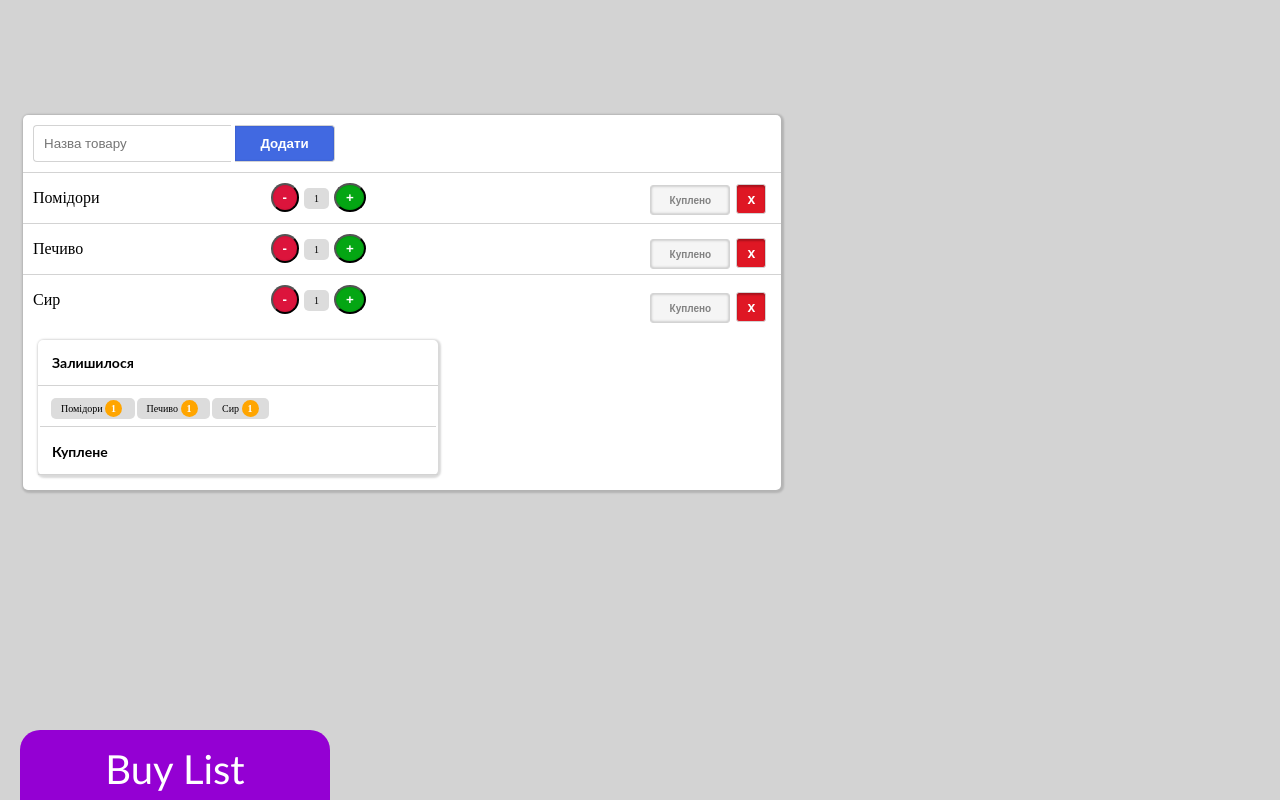
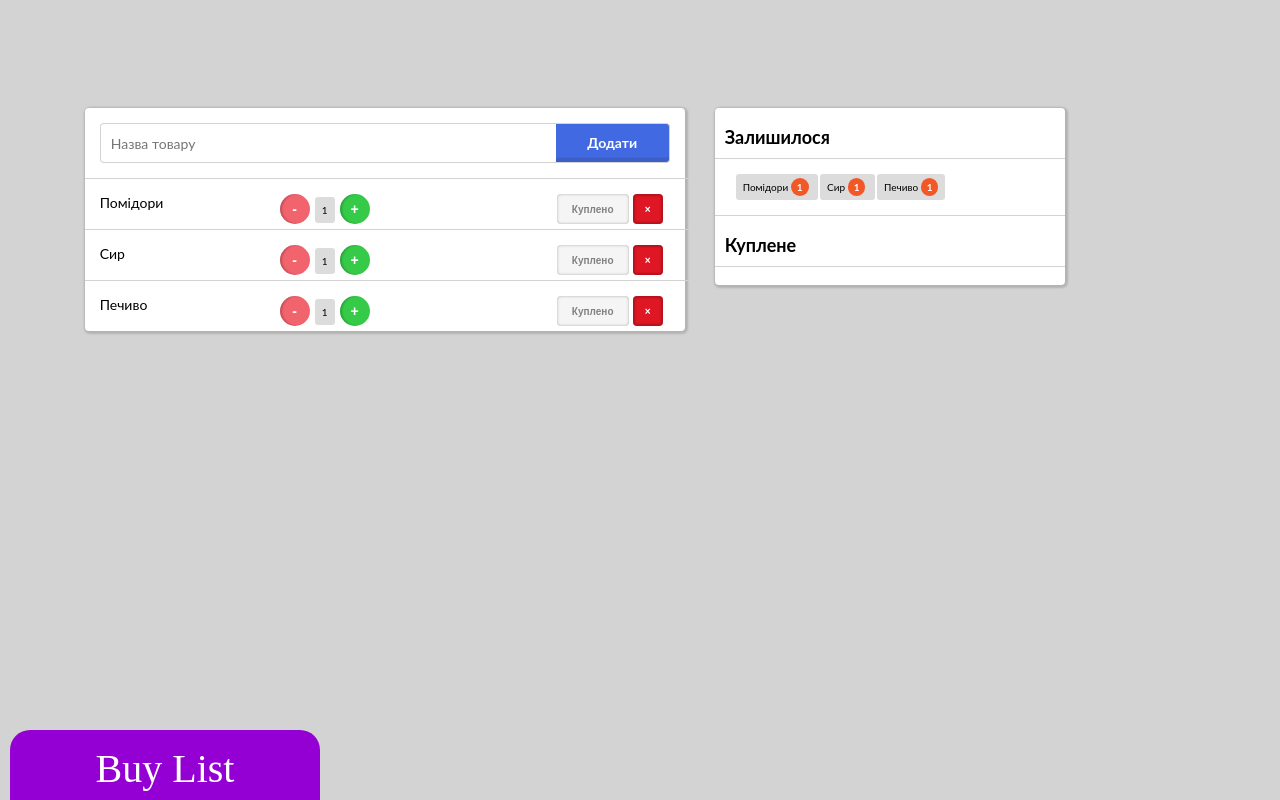
Before and after one commit to 6newmoon9/hw-buylist, a plain HTML site: page index.html in a window 1280 px wide. Drawn offline with Linux system fonts and the light colour scheme.

Commit message:
check all buges

```diff
--- a/index.html
+++ b/index.html
@@ -1,111 +1,92 @@
 <!DOCTYPE html>
 <html>
+
 <head lang="uk">
     <meta charset="UTF-8">
     <title>My Page</title>
     <link rel="stylesheet" type="text/css" href="main.css" />
 </head>
+
 <body>
 <div class="bl-background">
     <div class="container">
         <div class="left-column">
-            <div class="search">
-                <div class="form">
-                    <input type="text" placeholder="Назва товару">
-                    <div class="tooltip"> <button class="bl-add"><b>Додати</b></button>
-                        <span class="data-tooltip">Додати продукт</span>
+            <div class="add-block">
+                <input class="input-text" type="text" placeholder="Назва товару">
+                <button class="bl-add" data-tooltip="Додати продукт"><b>Додати</b></button>
             </div>
-                </div>
-            </div>
+
             <div class="bl-list">
                 <div class="bl-row">
+
                     <div class="bl-product">
                         Помідори
                     </div>
+
                     <div class="bl-count">
-                        <div class="tooltip"><button class="bl-minus"> - </button>
-                            <span class="data-tooltip">Зменшити кількість продукту</span>
+                        <button class="bl-minus" data-tooltip="Зменшити кількість продукту"> - </button>
+                        <span class="bl-label">1</span>
+                        <button class="bl-plus" data-tooltip="Збільшити кількість продукту"> + </button>
                     </div>
-                        <span class="bl-label">1</span>
-                        <div class="tooltip"><button class="bl-plus">+</button>
-                            <span class="data-tooltip">Збільшити кількість продукту</span>
+
+                    <div class="bl-buttons">
+                        <button class="bl-button-bought" data-tooltip="Продукт куплено">Куплено</button>
+                        <button class="bl-button-delete" data-tooltip="Видалити продукт">×</button>
                     </div>
                 </div>
+
+                <div class="bl-row">
+
+                    <div class="bl-product">
+                       Сир
+                    </div>
+
+                    <div class="bl-count">
+                        <button class="bl-minus" data-tooltip="Зменшити кількість продукту"> - </button>
+                        <span class="bl-label">1</span>
+                        <button class="bl-plus" data-tooltip="Збільшити кількість продукту"> + </button>
+                    </div>
+
                     <div class="bl-buttons">
-                        <div class="tooltip"><button class="bl-button-bought">Куплено</button>
-                            <span class="data-tooltip">Продукт куплено</span>
-                        </div>
-                        <div class="tooltip"><button class="bl-button-delete">x</button>
-                            <span class="data-tooltip">Видалити продукт</span>
+                        <button class="bl-button-bought" data-tooltip="Продукт куплено">Куплено</button>
+                        <button class="bl-button-delete" data-tooltip="Видалити продукт">×</button>
                     </div>
                 </div>
-                </div>
+
                 <div class="bl-row">
+
                     <div class="bl-product">
                         Печиво
                     </div>
+
                     <div class="bl-count">
-                    <div class="tooltip"><button class="bl-minus">- </button>
-                        <span class="data-tooltip">Зменшити кількість продукту</span>
+                        <button class="bl-minus" data-tooltip="Зменшити кількість продукту"> - </button>
+                        <span class="bl-label">1</span>
+                        <button class="bl-plus" data-tooltip="Збільшити кількість продукту"> + </button>
                     </div>
-                    <span class="bl-label">1</span>
-                    <div class="tooltip"><button class="bl-plus">+ </button>
-                        <span class="data-tooltip">Збільшити кількість продукту</span>
-                    </div>
-                </div>
+
                     <div class="bl-buttons">
-                    <div class="tooltip"><button class="bl-button-bought">Куплено  </button>
-                        <span class="data-tooltip">Продукт куплено</span>
-                    </div>
-                    <div class="tooltip"><button class="bl-button-delete">x</button>
-                        <span class="data-tooltip">Видалити продукт</span>
-                    </div>
-                </div>
-            </div>
-        <div class="bl-row">
-            <div class="bl-product">
-                Сир
-            </div>
-            <div class="bl-count">
-                <div class="tooltip"> <button class="bl-minus">-  </button>
-                    <span class="data-tooltip">Зменшити кількість продукту</span>
-                </div>
-                <span class="bl-label">1</span>
-                <div class="tooltip"><button class="bl-plus">+  </button>
-                    <span class="data-tooltip">Збільшити кількість продукту</span>
-                </div>
-            </div>
-            <div class="bl-buttons">
-                <div class="tooltip"> <button class="bl-button-bought">Куплено</button>
-                    <span class="data-tooltip">Продукт куплено</span>
-                </div>
-                <div class="tooltip"> <button class="bl-button-delete">x</button>
-                    <span class="data-tooltip">Видалити продукт</span>
+                        <button class="bl-button-bought" data-tooltip="Продукт куплено">Куплено</button>
+                        <button class="bl-button-delete" data-tooltip="Видалити продукт">×</button>
                     </div>
                 </div>
             </div>
         </div>
-    <div class="container">
+
         <div class="right-column">
-            <div class="bl-remain-bought">
-                <div class="bl-titels">
-                    <div class="bl-title">Залишилося</div>
-                </div>
+                <p class="bl-title">Залишилося</p>
                 <div class="bl-bought">
                     <span class="bl-label">Помідори
+                        <span class="bl-amount-remain">1</span>
+                    </span>
+                    <span class="bl-label">Сир
                         <span class="bl-amount-remain">1</span>
                     </span>
                     <span class="bl-label">Печиво
                         <span class="bl-amount-remain">1</span>
                     </span>
-                    <span class="bl-label">Сир
-                            <span class="bl-amount-remain">1</span>
-                        </span>
                 </div>
-                <div class="bl-titels">
-                    <div class="bl-title">Куплене</div>
-                </div>
-            </div>
+                <p class="bl-title">Куплене</p>
         </div>
     </div>
 </div>
--- a/main.css
+++ b/main.css
@@ -1,224 +1,282 @@
 body {
-    margin-top: 100px;
+    padding-top: 100px;
     background-color: lightgray;
 }
 .bl-background {
+    margin: 0 15px 0 15px;
+    position: center;
+}
+.container {
+    position: center;
+    width: 100%;
+    margin-left: 5%;
+    margin-right: 5%;
+    min-width: 400px;
+    max-width: 1000px;
+    box-sizing: border-box;
+}
+.left-column {
+    position: center;
+    box-sizing: border-box;
+    width: 60%;
+    min-width: 400px;
+    float: left;
+    border-radius: 4px;
+    box-shadow: 1px 1px 2px 2px  rgba(0,0,0,.15);
+    background: white;
+}
+.right-column {
+    position: center;
+    box-sizing: border-box;
+    width: 35%;
+    min-width: 300px;
+    margin-left: 3%;
+    float: left;
+    border-radius: 4px;
+    box-shadow: 1px 1px 2px 2px rgba(0,0,0,.15);
+    background-color: white;
+}
+.add-block{
+    height: 60px;
+    box-sizing: border-box;
+    border-radius: 3px;
+    margin: 5px;
+    padding: 10px;
+    background-color: white;
+}
+
+.input-text{
+    width: 80%;
+    height: 40px;
+    padding-left: 10px;
+    border: 1px solid lightgrey;
+    border-right: none;
+    border-bottom-left-radius: 4px;
+    border-top-left-radius: 4px;
+    outline: none;
+    float: left;
+    box-sizing: border-box;
+    font-family: Lato, "Helvetica Neue", Arial, Helvetica, sans-serif;
+    font-size: 14px;
+    color:lightgray;
+}
+.bl-add {
+    width: 20%;
+    min-width: 100px;
+    height: 40px;
+    float: left;
+    box-sizing: border-box;
+    position: relative;
+    border: 1px solid lightgrey;
+    border-left: none;
+    border-bottom-right-radius: 4px;
+    border-top-right-radius: 4px;
+    outline: none;
+    box-shadow: inset 0 -4.2px 0 0 rgba(34, 36, 38, 0.15);
+    text-align: center;
+    font-family: Lato, "Helvetica Neue", Arial, Helvetica, sans-serif;
+    font-size: 14px;
+    line-height: 14px;
+    background: royalblue;
+    color: white;
+}
 
 
-}
-.container {
-
+.bl-row {
+    position: center;
     width: 100%;
-    min-width: 400px;
-    background: white;
-}
-.left-column {
-    width: 60%;
-    min-width: 400px;
-    margin: 15px;
-    float: left;
-    background: white;
-    border-radius: 5px;
-    box-shadow: 1px 1px 2px 2px  rgba(0,0,0,.15);
-}
-.right-column {
-    min-width: 400px;
-    margin: 15px;
-    float: left;
-    background-color: white;
-    border-radius: 5px;
-    box-shadow: 1px 1px 2px 2px rgba(0,0,0,.15);
-}
-.search{
-    background-color: white;
-    border-radius: 5px;
-    box-sizing: border-box;
-}
-.form{
-    width: 100%;
-    margin: 10px;
-}
-input{
-    padding: 10px;
-    border: 1px solid lightgrey;
-    border-right: none;
-    outline: none;
-    border-bottom-left-radius: 4px;
-    border-top-left-radius: 4px;
-}
-.bl-row {
-    width: 100%;
-    height: 50px;
+    height: 35px;
+    padding-top: 15px;
+    padding-left: 15px;
+    border-top: 1px solid lightgray;
 }
 .bl-product {
     width: 30%;
-    padding-left: 10px;
-    line-height: 50px;
+    float: left;
+    font-size: 14px;
+    font-family: Lato, "Helvetica Neue", Arial, Helvetica, sans-serif;
+}
+.bl-count {
+     width: 30%;
      float: left;
 }
-.bl-titels {
+.bl-plus {
+    width: 30px;
+    height: 30px;
+    border: none;
+    border-radius: 50%;
+    box-shadow: inset 2px 0 2px 0 rgba(0,0,0,.2);
+    color: white;
+    background-color: #35cb48;
+    font-size: 14px;
+    font-weight: bold;
+    text-align: center;
+}
+.bl-minus {
+    width: 30px;
+    height: 30px;
+    border: none;
+    border-radius: 50%;
+    box-shadow: inset 2px 0 2px 0 rgba(0,0,0,.2);
+    color: white;
+    background-color: #f1636d;
+    font-size: 14px;
+    font-weight: bold;
+    text-align: center;
+}
+.bl-buttons {
+    width: 30%;
+    float: right;
+    text-align: center;
+    vertical-align: top;
+}
+.bl-button-bought{
+    margin: 0;
+    width: 40%;
+    height: 30px;
+    border: none;
+    border-radius: 4px;
+    box-shadow: inset 0 0 3px rgba(0,0,0,.3);
+    font-weight: bold;
+    font-size: 10px;
+    background: whitesmoke;
+    color: #828282;
+}
+.bl-button-delete{
+    margin: 0;
+    width: 30px;
+    height: 30px;
+    border-radius: 4px;
+    border: none;
+    box-shadow: inset 0 0 2px 2px rgba(0,0,0,.2);
+    font-weight: bold;
+    font-size: 10px;
+    background: #df1724;
+    color: white;
+}
+.bl-title{
+    padding: 10px;
+    padding-top: 0;
+    font-family: "Lato", "Helvetica Neue", "Arial", "Helvetica", sans-serif;
+    font-size: 18px;
+    font-weight: bold;
+    border-bottom: 1px solid lightgrey;
+    vertical-align: center;
+
+}
+.bl-bought{
+    margin: 0;
+    padding: 20px;
+    padding-top: 0;
     border-bottom: 1px solid lightgrey;
 }
-.bl-title{
-    padding: 14px;
+
+.bl-label {
+    margin: 1px;
+    padding: 7px 7px;
+    border-radius: 3px;
     font-family: "Lato", "Helvetica Neue", "Arial", "Helvetica", sans-serif;
-    font-size: 14px;
-    font-weight: 700;
-}
-.bl-bought{
-    margin: 2px;
-    padding: 10px;
-    border-bottom: 1px solid lightgrey;
-}
-.bl-row {
-    border-top: 1px solid lightgray;
-    border-bottom-left-radius: 5px;
-    border-bottom-right-radius: 5px;
-    background-color: white;
+    font-size: 10px;
+    background: gainsboro;
+    color: black;
 }
 .bl-amount-remain{
     padding: 3px 6px;
     border-radius: 50%;
     font-weight: bold;
     color: white;
-    background: orange;
+    background: #f15727;
 }
 
-/*Кнопки*/
-.bl-add{
-    position: relative;
-    width: 100px;
-    padding: 10px;
-
-border: 1px solid lightgrey;
-    border-left: none;
-    outline: none;
-    border-bottom-right-radius: 4px;
-    border-top-right-radius: 4px;
-    background: royalblue;
-    color: white;
-    box-shadow: inset 0 0 2px rgba(0,0,0,.2);
-}
-.bl-label {
-    margin: 1px;padding: 5px 10px;
-    border-radius: 5px;
-    font-size: 10px;
-    background: gainsboro;
-    color: black;
-}
-.bl-count {
-    width: 30%;
-    margin: 10px;
-    float: left;
-}
-.bl-plus {
-    padding: 5px 10px;
-    border-radius: 50%;
-    font-weight: bold;
-    color: white;
-    background: #04a613;
-    box-shadow: inset 0 0 2px rgba(0,0,0,.2);
-}
-.bl-minus {
-    padding: 5px 10px;
-    border-radius: 50%;
-    font-weight: bold;
-    color: white;
-    background: crimson;
-    box-shadow: inset 0 0 2px rgba(0,0,0,.2);
-}
-.bl-buttons {
-    margin: 10px;
-    float: right;
-}
-.bl-button-delete{
-    width: 30px;
-    height: 30px;
-    margin-right: 5px;
-    border-radius: 3px;
-    border: 1px solid lightgrey;
-    font-weight: bold;
-    font-size: 14px;
-    background: #df1724;
-    color: white;
-    box-shadow: inset 0 2px 2px 0 rgba(0,0,0,.25);
-}
-.bl-button-bought{
-    width: 80px;
-    height: 30px;
-    margin: 2px;
-    border: 1px solid lightgrey;
-    border-radius: 3px;
-    font-weight: bold;
-    font-size: 10px;
-    background: whitesmoke;
-    color: #828282;
-    box-shadow: inset 0 0 3px rgba(0,0,0,.3);
-}
-
-            /*badge */
+/*badge*/
 .badge {
     position: fixed;
     width: 300px;
     height: 150px;
+    left: 10px;
     bottom: -100px;
-            left: 20px;
+
     padding: 5px;
     padding-top: 15px;
+    border-top-left-radius: 20px;
+    border-top-right-radius: 20px;
+
     color: white;
     background: darkviolet;
+
     text-align: center;
     font-size: 40px;
-            font-family: Calibri;
-            border-top-left-radius: 20px;
-            border-top-right-radius: 20px;
 }
+            .createdBy {
+                margin-top:25px;
 
+                font-size: 15px;
+            }
+            .myName {
+                margin-top:25px;
+
+                font-size: 15px;
+            }
+/*/badge*/
+
+/*badge behavior*/
+.badge:hover {
+    transition-duration: 2s;
+
+    transform:translateY(-100px);
+
+    background: blue;
+}
+/*/badge behavior*/
+
+/*print*/
 @media print {
     .badge {
+        border: 1px solid darkviolet;
+
         color: black;
-        border: 1px solid blueviolet;
-        bottom: 0px;
     }
-    .badge .title {
+    .badge.title {
         display: none;
     }
 }
-.createdBy {
-    font-size: 15px;
-    margin-top:25px;
-}
-.myName {
-    font-size: 15px;
-    margin-top:25px;
-}
-.badge:hover {
-    transition-duration: 2s;
-    transform:translateY(-100px);
-    background: blue;
+/*/print*/
+
+
+@media screen and (max-width: 500px){
+    .left-column {
+        width: 100%;
     }
 
-/*tooltips*/
-.tooltip {
-    position: relative;
-    display: inline-block;
+    .right-column {
+        width: 100%;
+    }
 }
 
-.data-tooltip {
-    visibility: hidden;
-    width: 120px;
-    background: darkviolet;
-    color: #fff;
-    text-align: center;
-    padding: 5px 0;
-    border-radius: 6px;
-
-    position: absolute;
-    z-index: 1;
+@media screen and (max-width: 1000px) {
+    .input-text {
+        width: 70%;
     }
 
-/* Show the tooltip text when you mouse over the tooltip container */
-.tooltip:hover .data-tooltip {
-    visibility: visible;
-    /*Зробити анімацію*/
+    .bl-add {
+        width: 30%;
     }
+}
+
+button::after{
+    content: attr(data-tooltip);
+    position: absolute;
+    padding: 10px;
+    font-size: 10px;
+    text-align: center;
+    border-radius: 3px;
+    background-color: darkviolet;
+    color: white;
+    z-index: 2;
+    transform-origin: 50% 100%;
+    transform: scale(0);
+    transition: all 1s ease;
+}
+button:hover::after{
+    transform: scale(1);
+}
```
Also changed, not shown: jmains.js (added). Lines whose indentation alone changed are shown as unchanged.
